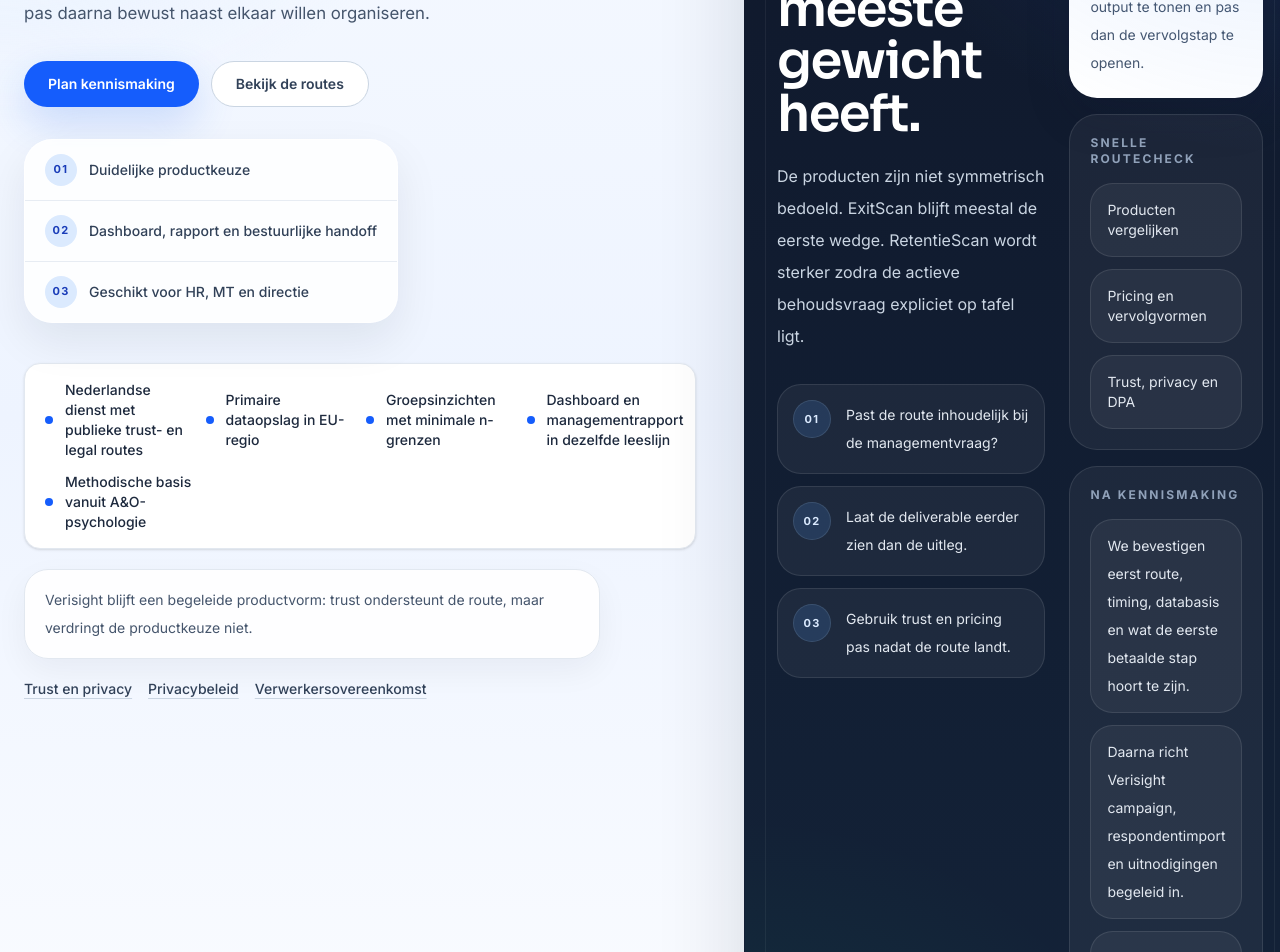
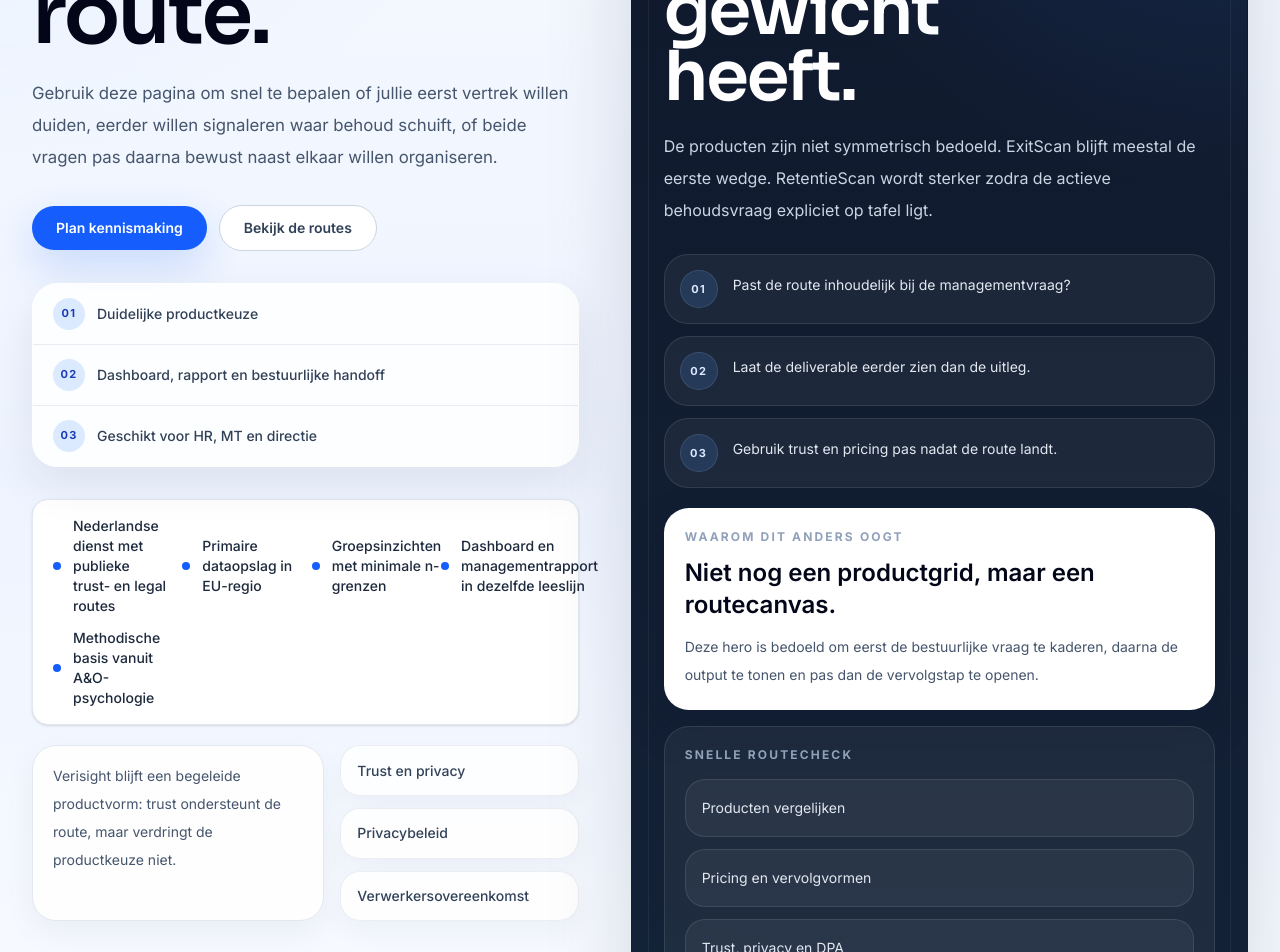
Before and after one commit to larshengel08-lang/VerisightSaaS, a Next.js app in the folder frontend/: page /producten in a window 1280 px wide. Shown: the part 540-1492 px from the top of the page. Built offline with nearby package versions, Linux system fonts and the light colour scheme.

Commit message:
Run visual integrity pass for public marketing pages

```diff
--- a/frontend/app/globals.css
+++ b/frontend/app/globals.css
@@ -3,8 +3,8 @@
 :root {
   --background: #ffffff;
   --foreground: #0f172a;
-  --marketing-shell: 82rem;
-  --marketing-section-space: clamp(5rem, 7vw, 7.5rem);
+  --marketing-shell: 80rem;
+  --marketing-section-space: clamp(4.5rem, 6vw, 7rem);
   --marketing-surface: #ffffff;
   --marketing-surface-soft: linear-gradient(180deg, #ffffff 0%, #f8fafc 100%);
   --marketing-surface-tint: linear-gradient(180deg, #f8fbff 0%, #eff6ff 100%);
@@ -27,10 +27,25 @@ html {
   scroll-behavior: smooth;
 }
 
+*,
+*::before,
+*::after {
+  box-sizing: border-box;
+}
+
 body {
+  margin: 0;
   background: var(--background);
   color: var(--foreground);
   text-rendering: optimizeLegibility;
+  overflow-x: clip;
+}
+
+img,
+svg,
+canvas {
+  display: block;
+  max-width: 100%;
 }
 
 a:focus-visible,
@@ -64,7 +79,7 @@ details > summary::-webkit-details-marker {
   .marketing-shell {
     margin-inline: auto;
     width: min(100%, var(--marketing-shell));
-    padding-inline: 1.5rem;
+    padding-inline: clamp(1rem, 2.5vw, 2rem);
   }
 
   .marketing-section {
@@ -88,21 +103,21 @@ details > summary::-webkit-details-marker {
     border: 1px solid var(--marketing-border);
     background: rgba(255, 255, 255, 0.96);
     box-shadow: var(--marketing-shadow-soft);
-    border-radius: 2rem;
+    border-radius: 1.75rem;
   }
 
   .marketing-panel-soft {
     border: 1px solid rgba(191, 219, 254, 0.55);
     background: linear-gradient(180deg, #ffffff 0%, #f8fbff 100%);
     box-shadow: var(--marketing-shadow-soft);
-    border-radius: 2rem;
+    border-radius: 1.75rem;
   }
 
   .marketing-panel-dark {
     border: 1px solid rgba(255, 255, 255, 0.12);
     background: rgba(15, 23, 42, 0.92);
     box-shadow: var(--marketing-shadow-strong);
-    border-radius: 2rem;
+    border-radius: 1.75rem;
     color: white;
   }
 
@@ -112,16 +127,16 @@ details > summary::-webkit-details-marker {
     border: 1px solid rgba(15, 23, 42, 0.08);
     background: linear-gradient(180deg, #0f172a 0%, #14243a 100%);
     box-shadow: var(--marketing-shadow-strong);
-    border-radius: 2.5rem;
+    border-radius: 2.1rem;
     color: white;
   }
 
   .marketing-stage::before {
     content: "";
     position: absolute;
-    inset: 1.25rem;
+    inset: 1rem;
     border: 1px solid rgba(255, 255, 255, 0.06);
-    border-radius: 2rem;
+    border-radius: 1.6rem;
     pointer-events: none;
   }
 
@@ -155,4 +170,110 @@ details > summary::-webkit-details-marker {
   .marketing-glow-sky {
     background: var(--marketing-glow-sky);
   }
+
+  .marketing-hero-grid {
+    display: grid;
+    align-items: start;
+    gap: clamp(2.5rem, 4vw, 4.5rem);
+  }
+
+  .marketing-hero-column,
+  .marketing-hero-stage-column,
+  .marketing-hero-stage-grid > *,
+  .marketing-stage,
+  .marketing-stage * {
+    min-width: 0;
+  }
+
+  .marketing-hero-title {
+    max-width: 8.2ch;
+    text-wrap: pretty;
+    hyphens: auto;
+  }
+
+  .marketing-hero-copy {
+    max-width: 40rem;
+  }
+
+  .marketing-hero-cta-row {
+    display: flex;
+    flex-direction: column;
+    align-items: stretch;
+    gap: 0.75rem;
+  }
+
+  .marketing-hero-support-grid {
+    display: grid;
+    gap: 1rem;
+  }
+
+  .marketing-hero-link-grid {
+    display: grid;
+    gap: 0.75rem;
+  }
+
+  .marketing-hero-link-card {
+    border: 1px solid rgba(148, 163, 184, 0.18);
+    background: rgba(255, 255, 255, 0.84);
+    border-radius: 1.25rem;
+    padding: 0.9rem 1rem;
+    box-shadow: 0 12px 28px rgba(15, 23, 42, 0.04);
+  }
+
+  .marketing-hero-stage-grid {
+    display: grid;
+    gap: 1.25rem;
+  }
+
+  .marketing-pill-stack {
+    display: flex;
+    flex-direction: column;
+    align-items: flex-start;
+    gap: 0.625rem;
+  }
+
+  .marketing-pill {
+    max-width: 100%;
+    border-radius: 9999px;
+  }
 }
+
+@media (min-width: 640px) {
+  @layer components {
+    .marketing-hero-title {
+      max-width: 9.6ch;
+    }
+
+    .marketing-hero-cta-row {
+      flex-direction: row;
+      align-items: center;
+      flex-wrap: wrap;
+    }
+  }
+}
+
+@media (min-width: 1024px) {
+  @layer components {
+    .marketing-hero-grid {
+      grid-template-columns: minmax(0, 0.94fr) minmax(0, 1.06fr);
+    }
+
+    .marketing-hero-support-grid {
+      grid-template-columns: minmax(0, 1.1fr) minmax(0, 0.9fr);
+    }
+  }
+}
+
+@media (min-width: 1536px) {
+  @layer components {
+    .marketing-hero-stage-grid {
+      grid-template-columns: minmax(0, 0.88fr) minmax(18rem, 1.12fr);
+      align-items: start;
+    }
+
+    .marketing-pill-stack {
+      flex-direction: row;
+      flex-wrap: wrap;
+    }
+  }
+}
--- a/frontend/app/page.tsx
+++ b/frontend/app/page.tsx
@@ -105,7 +105,7 @@ export default function LandingPage() {
               <span>RetentieScan gericht aanvullend</span>
             </div>
 
-            <h1 className="marketing-hero-title font-display mt-6 max-w-[10.8ch] text-[clamp(3rem,8.5vw,6rem)] leading-[0.9] text-slate-950">
+            <h1 className="marketing-hero-title font-display mt-6 text-[clamp(2.85rem,8.7vw,5.8rem)] leading-[0.9] text-slate-950">
               Eerst de juiste managementroute. Daarna pas de analyse.
             </h1>
             <p className="marketing-hero-copy mt-6 text-[1.02rem] leading-8 text-slate-600 md:text-[1.05rem]">
@@ -190,7 +190,7 @@ export default function LandingPage() {
                       2 live routes
                     </span>
                   </div>
-                  <h2 className="font-display mt-5 max-w-[9ch] text-[clamp(2.4rem,6vw,4.6rem)] leading-[0.96] text-white">
+                  <h2 className="font-display mt-5 max-w-[8ch] text-[clamp(2.25rem,5.8vw,4.4rem)] leading-[0.96] text-white sm:max-w-[9ch]">
                     Kies eerst de vraag die nu bestuurlijk telt.
                   </h2>
                   <p className="mt-5 max-w-xl text-[0.98rem] leading-8 text-slate-300 md:text-base">
--- a/frontend/components/marketing/marketing-page-shell.tsx
+++ b/frontend/components/marketing/marketing-page-shell.tsx
@@ -118,16 +118,18 @@ export function MarketingPageShell({
         <MarketingSection
           tone="plain"
           className={`overflow-hidden border-b border-slate-200 ${themeStyle.heroBg}`}
-          containerClassName="grid gap-12 lg:grid-cols-[0.88fr_1.12fr] lg:items-start"
+          containerClassName="marketing-hero-grid"
         >
-          <div className="max-w-2xl">
+          <div className="marketing-hero-column">
             <p className={`text-xs font-bold uppercase tracking-[0.22em] ${themeStyle.accentText}`}>{eyebrow}</p>
-            <h1 className="font-display mt-5 text-balance text-[3.2rem] leading-[0.96] text-slate-950 md:text-[5rem]">
+            <h1 className="marketing-hero-title font-display mt-5 text-[clamp(2.85rem,8vw,5.2rem)] leading-[0.92] text-slate-950">
               {title}
             </h1>
-            <p className="mt-6 max-w-xl text-[1.05rem] leading-8 text-slate-600">{description}</p>
+            <p className="marketing-hero-copy mt-6 text-[1.02rem] leading-8 text-slate-600 md:text-[1.05rem]">
+              {description}
+            </p>
 
-            <div className="mt-8 flex flex-wrap gap-3">
+            <div className="marketing-hero-cta-row mt-8">
               <Link
                 href={ctaHref}
                 className="inline-flex items-center justify-center rounded-full bg-blue-600 px-6 py-3 text-sm font-semibold text-white shadow-[0_16px_40px_rgba(37,99,235,0.2)] transition-all hover:-translate-y-0.5 hover:bg-blue-700"
@@ -142,8 +144,8 @@ export function MarketingPageShell({
               </Link>
             </div>
 
-            <div className="mt-8 flex flex-wrap gap-2.5">
-              <div className="overflow-hidden rounded-[1.75rem] border border-white/70 bg-white/85 shadow-[0_18px_45px_rgba(15,23,42,0.08)] backdrop-blur">
+            <div className="mt-8 max-w-2xl">
+              <div className="overflow-hidden rounded-[1.6rem] border border-white/70 bg-white/85 shadow-[0_18px_45px_rgba(15,23,42,0.08)] backdrop-blur">
                 {highlightItems.map((item, index) => (
                   <div
                     key={item}
@@ -162,42 +164,44 @@ export function MarketingPageShell({
               </div>
             </div>
 
-            <div className="mt-10">
+            <div className="mt-8">
               <TrustStrip items={trustItems} tone={trustTone} />
             </div>
 
-            <div className="mt-5 max-w-xl rounded-[1.5rem] border border-slate-200 bg-white/90 px-5 py-4 text-sm leading-7 text-slate-600 shadow-[0_12px_32px_rgba(15,23,42,0.05)]">
+            <div className="marketing-hero-support-grid mt-5">
+              <div className="rounded-[1.5rem] border border-slate-200 bg-white/90 px-5 py-4 text-sm leading-7 text-slate-600 shadow-[0_12px_32px_rgba(15,23,42,0.05)]">
                 {heroNote}
               </div>
 
-            <div className="mt-5 flex flex-wrap gap-4 text-sm text-slate-600">
+              <div className="marketing-hero-link-grid">
                 {trustQuickLinks.map((link) => (
                   <Link
                     key={link.href}
                     href={link.href}
-                  className="inline-flex items-center gap-2 font-medium text-slate-700 underline decoration-slate-300 underline-offset-4 transition-colors hover:text-slate-950"
+                    className="marketing-hero-link-card text-sm font-medium text-slate-700 transition-colors hover:border-slate-300 hover:text-slate-950"
                   >
                     {link.label}
                   </Link>
                 ))}
               </div>
             </div>
+          </div>
 
-          <div className="relative">
+          <div className="marketing-hero-stage-column relative">
             <div className={`${themeStyle.glowClass} right-[-4rem] top-[-3rem] h-40 w-40`} />
             <div className="marketing-stage p-6 md:p-8">
               <div className={`absolute right-0 top-0 h-56 w-56 bg-gradient-to-bl ${themeStyle.stageAccentClass}`} />
-              <div className="relative grid gap-6 xl:grid-cols-[0.9fr_1.1fr]">
-                <div>
+              <div className="marketing-hero-stage-grid relative">
+                <div className="min-w-0">
                   <span className={`inline-flex rounded-full px-3 py-1 text-[11px] font-semibold uppercase tracking-[0.18em] ${themeStyle.stageTagClass}`}>
                     {contextEyebrow}
                   </span>
-                  <h2 className="font-display mt-5 text-4xl leading-[1.02] text-white md:text-[3.2rem]">
+                  <h2 className="font-display mt-5 max-w-[8ch] text-[clamp(2.25rem,5.7vw,4.3rem)] leading-[0.96] text-white sm:max-w-[9ch]">
                     {contextTitle}
                   </h2>
-                  <p className="mt-5 max-w-xl text-base leading-8 text-slate-300">{contextBody}</p>
+                  <p className="mt-5 max-w-xl text-[0.98rem] leading-8 text-slate-300 md:text-base">{contextBody}</p>
 
-                  <div className="mt-8 space-y-3">
+                  <div className="mt-7 space-y-3">
                     {[
                       'Past de route inhoudelijk bij de managementvraag?',
                       'Laat de deliverable eerder zien dan de uitleg.',
@@ -215,8 +219,8 @@ export function MarketingPageShell({
                   </div>
                 </div>
 
-                <div className="space-y-4">
-                  <div className="rounded-[1.75rem] border border-white/10 bg-white p-5 text-slate-950 shadow-[0_18px_44px_rgba(15,23,42,0.18)]">
+                <div className="min-w-0 space-y-4">
+                  <div className="rounded-[1.55rem] border border-white/10 bg-white p-5 text-slate-950 shadow-[0_18px_44px_rgba(15,23,42,0.18)]">
                     <p className="text-xs font-bold uppercase tracking-[0.18em] text-slate-400">Waarom dit anders oogt</p>
                     <h3 className="mt-3 text-2xl font-semibold text-slate-950">Niet nog een productgrid, maar een routecanvas.</h3>
                     <p className="mt-3 text-sm leading-7 text-slate-600">
@@ -225,31 +229,31 @@ export function MarketingPageShell({
                     </p>
                   </div>
 
-                  <div className="rounded-[1.75rem] border border-white/10 bg-white/5 p-5">
+                  <div className="rounded-[1.55rem] border border-white/10 bg-white/5 p-5">
                     <p className="text-xs font-bold uppercase tracking-[0.18em] text-slate-400">Snelle routecheck</p>
                     <div className="mt-4 grid gap-3">
                       <Link
                         href="/producten"
-                        className="rounded-[1.4rem] border border-white/10 bg-white/5 px-4 py-4 text-sm text-slate-200 transition-colors hover:border-white/20 hover:bg-white/8 hover:text-white"
+                        className="rounded-[1.25rem] border border-white/10 bg-white/5 px-4 py-4 text-sm leading-6 text-slate-200 transition-colors hover:border-white/20 hover:bg-white/8 hover:text-white"
                       >
                         Producten vergelijken
                       </Link>
                       <Link
                         href="/tarieven"
-                        className="rounded-[1.4rem] border border-white/10 bg-white/5 px-4 py-4 text-sm text-slate-200 transition-colors hover:border-white/20 hover:bg-white/8 hover:text-white"
+                        className="rounded-[1.25rem] border border-white/10 bg-white/5 px-4 py-4 text-sm leading-6 text-slate-200 transition-colors hover:border-white/20 hover:bg-white/8 hover:text-white"
                       >
                         Pricing en vervolgvormen
                       </Link>
                       <Link
                         href="/vertrouwen"
-                        className="rounded-[1.4rem] border border-white/10 bg-white/5 px-4 py-4 text-sm text-slate-200 transition-colors hover:border-white/20 hover:bg-white/8 hover:text-white"
+                        className="rounded-[1.25rem] border border-white/10 bg-white/5 px-4 py-4 text-sm leading-6 text-slate-200 transition-colors hover:border-white/20 hover:bg-white/8 hover:text-white"
                       >
                         Trust, privacy en DPA
                       </Link>
                     </div>
                   </div>
 
-                  <div className="rounded-[1.75rem] border border-white/10 bg-white/5 p-5">
+                  <div className="rounded-[1.55rem] border border-white/10 bg-white/5 p-5">
                     <p className="text-xs font-bold uppercase tracking-[0.18em] text-slate-400">Na kennismaking</p>
                     <div className="mt-4 space-y-3 text-sm leading-7 text-slate-200">
                       <div className="rounded-[1.4rem] border border-white/10 bg-white/5 px-4 py-3">
--- a/frontend/components/marketing/public-footer.tsx
+++ b/frontend/components/marketing/public-footer.tsx
@@ -5,7 +5,7 @@ import { Wordmark } from '@/components/marketing/wordmark'
 export function PublicFooter() {
   return (
     <footer className="border-t border-slate-200 bg-[linear-gradient(180deg,#ffffff_0%,#f8fafc_100%)] py-12">
-      <div className="mx-auto grid max-w-6xl gap-10 px-5 sm:px-6 lg:grid-cols-[1.2fr_0.8fr_0.95fr]">
+      <div className="marketing-shell grid gap-10 lg:grid-cols-[1.15fr_0.85fr_0.95fr]">
         <div>
           <Wordmark size="sm" />
           <p className="mt-4 max-w-sm text-sm leading-7 text-slate-600">
@@ -69,7 +69,7 @@ export function PublicFooter() {
         </div>
       </div>
 
-      <div className="mx-auto mt-10 max-w-6xl border-t border-slate-200 px-5 pt-6 text-xs text-slate-500 sm:px-6">
+      <div className="marketing-shell mt-10 border-t border-slate-200 pt-6 text-xs text-slate-500">
         <div className="flex flex-col gap-2 sm:flex-row sm:items-center sm:justify-between">
           <p>&copy; {new Date().getFullYear()} Verisight. Publieke informatie voor orientatie en kennismaking.</p>
           <p>Geen trackingcookies op de marketing-site.</p>
--- a/frontend/components/marketing/public-header.tsx
+++ b/frontend/components/marketing/public-header.tsx
@@ -26,7 +26,7 @@ export function PublicHeader({
 
   return (
     <header className="sticky top-0 z-50 border-b border-slate-200/80 bg-white/90 backdrop-blur-xl">
-      <div className="mx-auto max-w-6xl px-6 py-4">
+      <div className="marketing-shell py-4">
         <div className="flex items-center justify-between gap-4">
           <div className="flex items-center gap-4">
             <Wordmark size="md" />
```
Also changed, not shown: frontend/components/marketing/marketing-callout-band.tsx (+4 -4 lines), frontend/components/marketing/section-heading.tsx (+7 -3 lines), 1 other file (tests, documents, lock files or other folders). Lines whose indentation alone changed are shown as unchanged.
